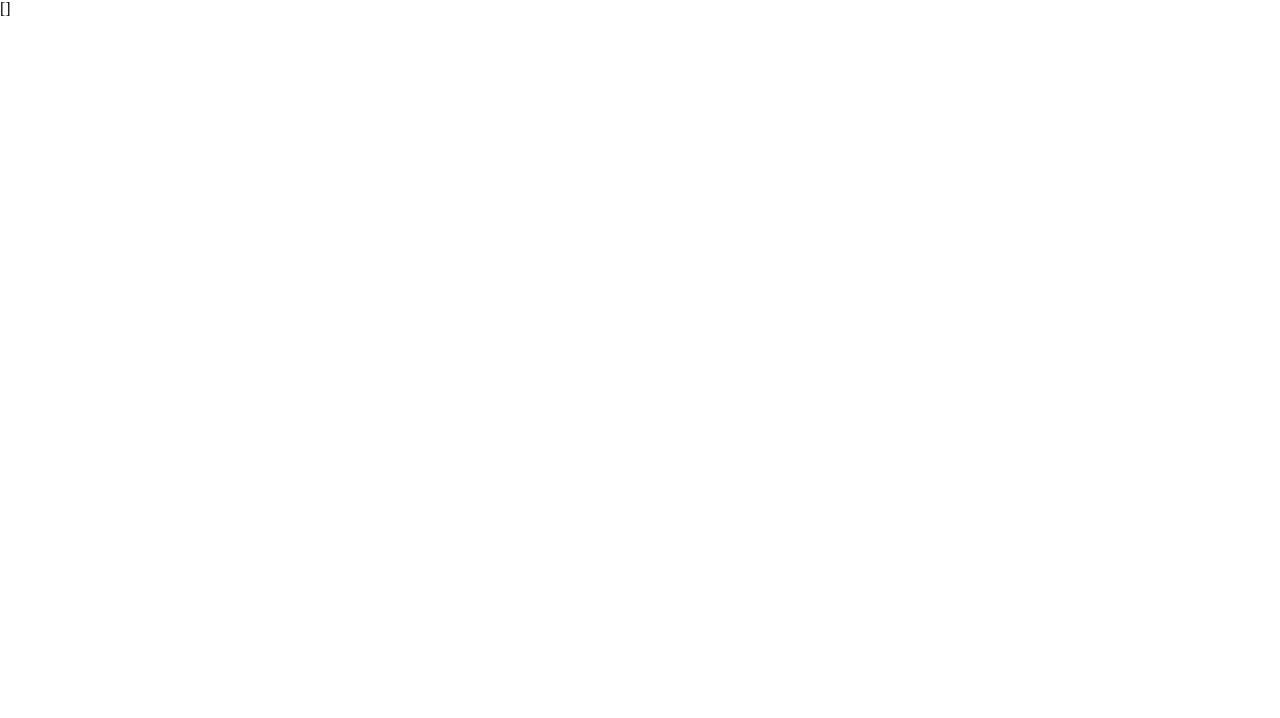
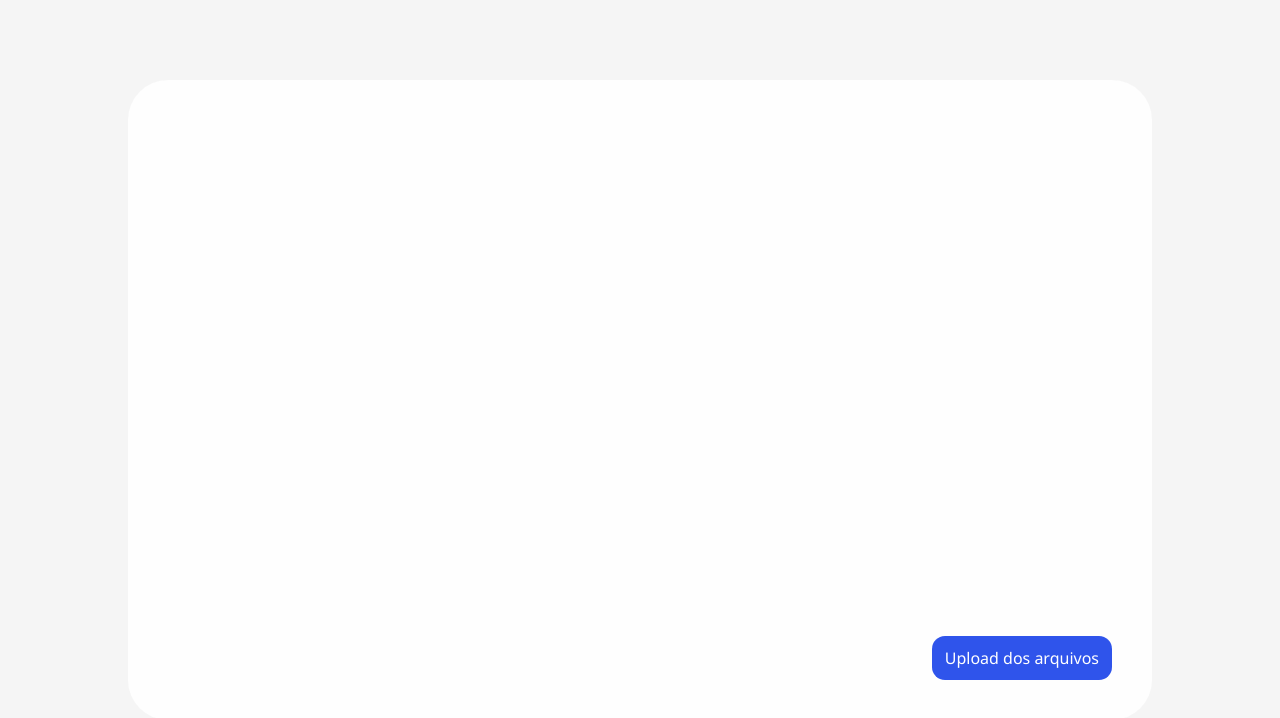
Before and after one commit to Boardstroke/file-uploader, a React (Create React App) app in the folder app/: page /upload in a window 1280 px wide. Shown: the top 718 px of the page. Built offline with nearby package versions, Linux system fonts and the light colour scheme.

Commit message:
feat: upload page list the images to upload

```diff
--- a/app/src/pages/home/home.scss
+++ b/app/src/pages/home/home.scss
@@ -14,3 +14,7 @@
         // border: 1px solid black;
     }
 }
+
+body {
+    font-family: "Segoe UI", Tahoma, Geneva, Verdana, sans-serif;
+}
--- a/app/src/pages/upload-page/UploadPage.tsx
+++ b/app/src/pages/upload-page/UploadPage.tsx
@@ -1,7 +1,42 @@
+import { useRef } from "react";
 import { useRecoilState } from "recoil";
-import { filesState } from "../../states/files";
-
+import { useDragInDrop } from "../../hooks/useDragInDrop";
+import { filesState, FileState } from "../../states/files";
+import "./upload-page.scss";
 export function UploadPage() {
     const [files, setFiles] = useRecoilState(filesState);
-    return <section className="upload-page">{JSON.stringify(files)}</section>;
+    const wrapperRef = useRef(null);
+    const { dropDiv } = useDragInDrop({
+        ref: wrapperRef,
+        onDrop: (data) => {
+            const filesToUpload: FileState[] = Array.from(data.files).map(
+                (file) => ({
+                    filename: file.name,
+                    size: file.size,
+                    blob: file,
+                    mimeType: file.type,
+                    url: URL.createObjectURL(file),
+                })
+            );
+
+            setFiles((prevState) => [...prevState, ...filesToUpload]);
+        },
+    });
+    return (
+        <section className="upload-page">
+            <div className="wrapper" ref={wrapperRef}>
+                <header></header>
+                {dropDiv || (
+                    <div className="files-list">
+                        {files.map((file) => (
+                            <img src={file.url} alt={file.filename} />
+                        ))}
+                    </div>
+                )}
+                <div className="send-files">
+                    <button>Upload dos arquivos</button>
+                </div>
+            </div>
+        </section>
+    );
 }
--- /dev/null
+++ b/app/src/pages/upload-page/upload-page.scss
@@ -0,0 +1,43 @@
+section.upload-page {
+    background-color: #f5f5f5;
+    height: 100vh;
+    width: 100vw;
+    display: flex;
+    align-items: center;
+    justify-content: center;
+
+    .wrapper {
+        background-color: #fefefe;
+        height: 80vh;
+        width: 80vw;
+        border-radius: 40px;
+        display: flex;
+        align-items: center;
+        justify-content: space-between;
+        flex-direction: column;
+        .send-files {
+            align-self: flex-end;
+            padding: 40px;
+            button {
+                padding: 13px;
+                border-radius: 13px;
+                outline: none;
+                border: none;
+                background-color: #2f54eb;
+                color: white;
+            }
+        }
+        .files-list {
+            display: flex;
+            align-items: center;
+            max-width: 90%;
+            height: 370px;
+            overflow-x: auto;
+            overflow-y: hidden;
+            img {
+                height: 320px;
+                margin: 20px;
+            }
+        }
+    }
+}
```
